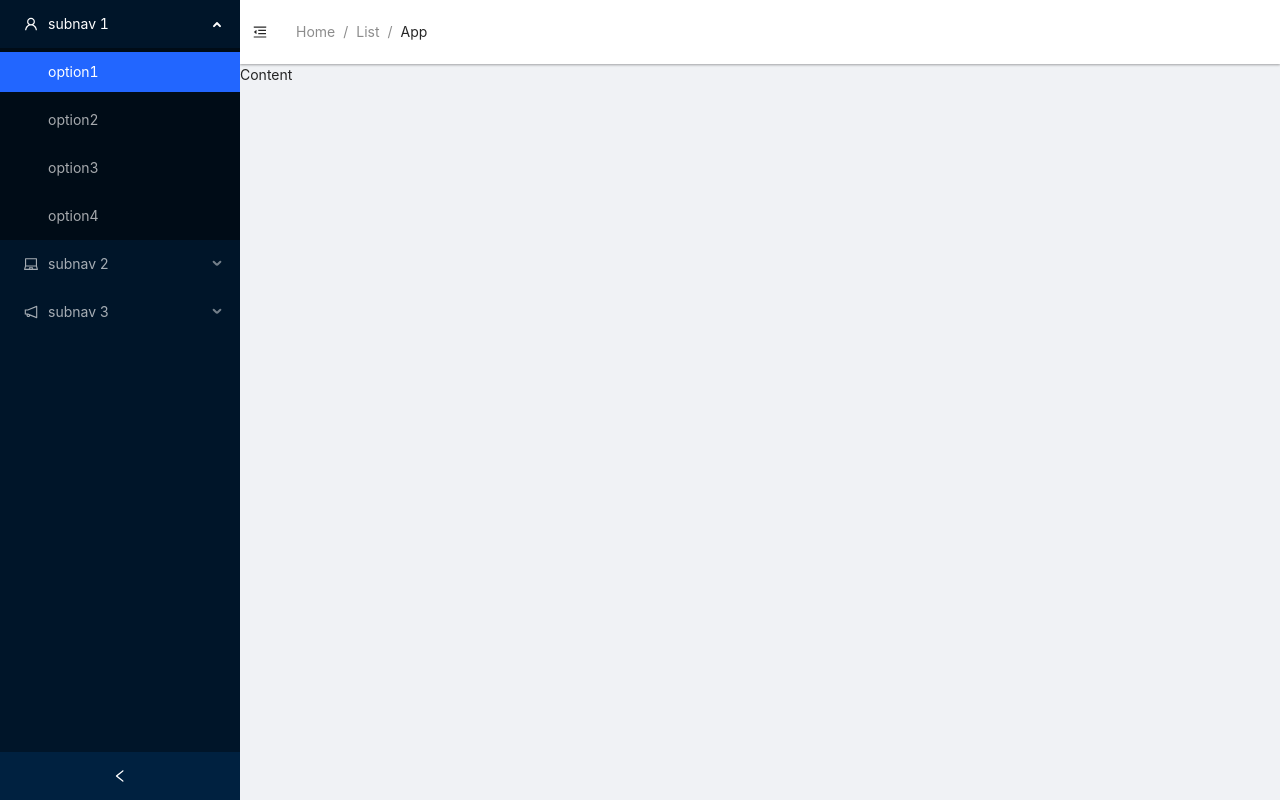
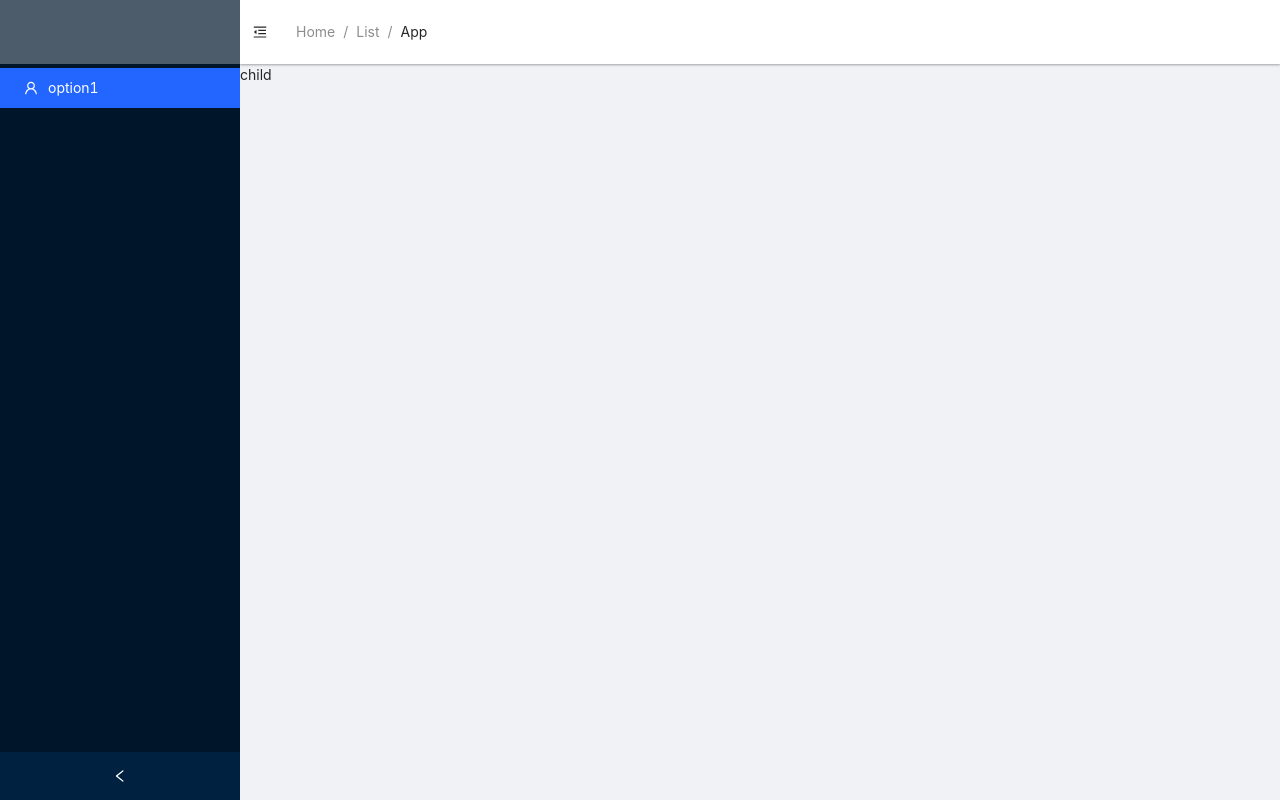
Before and after one commit to Geqianzhi/reactGQZ, a React (Create React App) app: page /Layout/Child in a window 1280 px wide. Before the commit this address led to /Layout/Child#/Layout. Built offline with nearby package versions, Linux system fonts and the light colour scheme.

Commit message:
基础路由

```diff
--- a/src/App.js
+++ b/src/App.js
@@ -1,5 +1,5 @@
 import react ,{Suspense}from 'react';
-import {HashRouter,Switch} from 'react-router-dom';
+import {Switch,BrowserRouter} from 'react-router-dom';
 import { renderRoutes } from 'react-router-config';
 import routes from './router'
 import './App.less';
@@ -7,13 +7,13 @@ class App extends react.Component {
     render() {
         return (
           <div className="App">
-              <HashRouter>
+              <BrowserRouter>
                 <Switch>
                   <Suspense fallback={<div>loading</div>}>
                       {renderRoutes(routes)}
                   </Suspense>
                 </Switch>
-              </HashRouter>
+              </BrowserRouter>
           </div>
         )
     };
--- a/src/router/index.js
+++ b/src/router/index.js
@@ -12,10 +12,16 @@ const routes = [
     {
         path:'/Layout',
         component: React.lazy(() => import ('../view/layout')),
-        routes:[
-
+        childrens:[
+            {
+                path:'/Layout/Child',
+                name:'option1',
+                component: React.lazy(() => import ('../view/page/Child')),
+            }
         ]
     }
 ]
-
+export const childernRoutes = [
+    ...routes[1].childrens
+]
 export default routes;
--- a/src/view/layout/index.js
+++ b/src/view/layout/index.js
@@ -1,20 +1,23 @@
-import React,{useState} from 'react';
+import React,{useState,memo} from 'react';
 import {Layout, Menu, Breadcrumb} from 'antd';
+import {childernRoutes} from '../../router';
+import { NavLink } from "react-router-dom";
+import { renderRoutes } from "react-router-config";
 import './layout.less';
 import {
     MenuUnfoldOutlined,
     MenuFoldOutlined,
     UserOutlined,
-    LaptopOutlined,
-    NotificationOutlined
 } from '@ant-design/icons';
 const {Header,Sider,Content} = Layout;
-const { SubMenu } = Menu;
-export default function LayoutPage() {
+// const { SubMenu } = Menu;
+function LayoutPage(props) {
     const [collapsed,setCollapsed] = useState(false);
     const setColl = (val)=>{
         val ? setCollapsed(false):setCollapsed(true)
     };
+    console.log(props)
+    const {route} = props;
     return (
         <>
             <Layout className="layout">
@@ -23,28 +26,25 @@ export default function LayoutPage() {
                     <Menu
                         mode="inline"
                         theme="dark"
-                        defaultSelectedKeys={['1']}
-                        defaultOpenKeys={['sub1']}
+                        defaultSelectedKeys={['0']}
 
                     >
-                        <SubMenu key="sub1" icon={<UserOutlined />} title="subnav 1">
-                            <Menu.Item key="1">option1</Menu.Item>
-                            <Menu.Item key="2">option2</Menu.Item>
-                            <Menu.Item key="3">option3</Menu.Item>
-                            <Menu.Item key="4">option4</Menu.Item>
-                        </SubMenu>
-                        <SubMenu key="sub2" icon={<LaptopOutlined />} title="subnav 2">
-                            <Menu.Item key="5">option5</Menu.Item>
-                            <Menu.Item key="6">option6</Menu.Item>
-                            <Menu.Item key="7">option7</Menu.Item>
-                            <Menu.Item key="8">option8</Menu.Item>
-                        </SubMenu>
-                        <SubMenu key="sub3" icon={<NotificationOutlined />} title="subnav 3">
-                            <Menu.Item key="9">option9</Menu.Item>
-                            <Menu.Item key="10">option10</Menu.Item>
-                            <Menu.Item key="11">option11</Menu.Item>
-                            <Menu.Item key="12">option12</Menu.Item>
-                        </SubMenu>
+
+                       {
+                           childernRoutes.map((e,index) => {
+                               if(e.childrens){
+                                    return null
+                               }else{
+                                    return (
+                                        <Menu.Item key={index} icon={<UserOutlined />}>
+                                            <NavLink to={e.path}>{e.name}</NavLink>
+                                        </Menu.Item>
+                                    )
+                               }
+                           })
+                       }
+
+
                     </Menu>
                 </Sider>
                 <Layout>
@@ -58,9 +58,10 @@ export default function LayoutPage() {
                             <Breadcrumb.Item>App</Breadcrumb.Item>
                         </Breadcrumb>
                     </Header>
-                    <Content >Content</Content>
+                    <Content >{renderRoutes(route.childrens)}</Content>
                 </Layout>
             </Layout>
         </>
     )
 }
+export default memo(LayoutPage);
--- a/src/view/layout/layout.less
+++ b/src/view/layout/layout.less
@@ -1,14 +1,17 @@
 .layout{
     width: 100%;
     height: 100%;
-    //.site-layout-background{
+    // .site-layout-background{
     //    background: #fff;
     //    .logo {
     //        height: 64px;
     //        background: rgba(255, 255, 255, 0.3);
     //    }
-    //}
-
+    // }
+    .logo {
+        height: 64px;
+        background: rgba(255, 255, 255, 0.3);
+    }
     .header {
         background-color: #fff;
         padding: 0;
--- /dev/null
+++ b/src/view/page/Child.js
@@ -0,0 +1,9 @@
+import React from 'react'
+export default function Child() {
+
+    return (
+        <div>
+           child
+        </div>
+    )
+}
```
